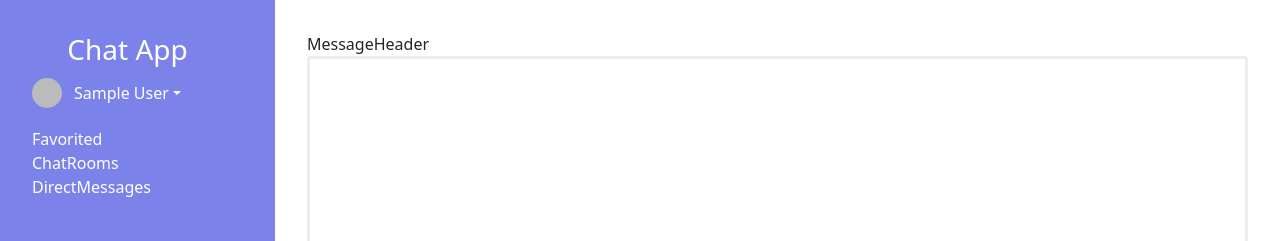
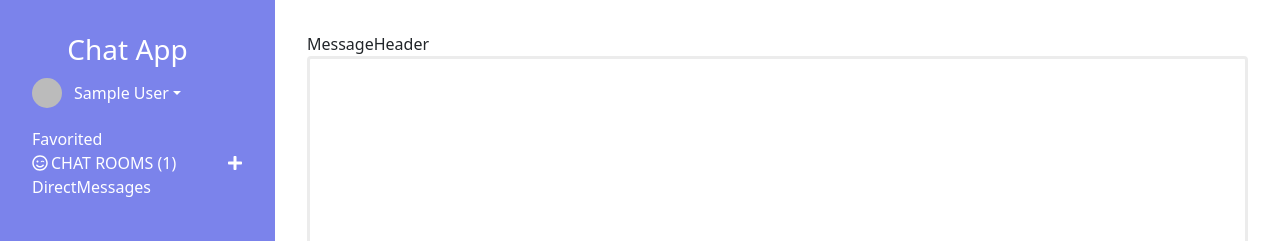
Before and after one commit to records-sa/Chat-app, a React (Create React App) app: page / in a window 1280 px wide. Shown: the top 241 px of the page. Built offline with nearby package versions, Linux system fonts and the light colour scheme; no server answers; sample sign-in values are in the browser's storage; some icons are missing.

Commit message:
[feat] 채팅방 리스트 UI 구현

```diff
--- a/src/components/ChatPage/SidePanel/ChatRooms.js
+++ b/src/components/ChatPage/SidePanel/ChatRooms.js
@@ -1,7 +1,68 @@
-import React from "react";
+import React, { Component } from "react";
+import { FaRegSmileWink } from "react-icons/fa";
+import { FaPlus } from "react-icons/fa";
+import { Button, Modal, Form } from "react-bootstrap";
 
-function ChatRooms() {
-  return <div>ChatRooms</div>;
+export class ChatRooms extends Component {
+  state = { shwo: false };
+
+  handleClose = () => this.setState({ show: false });
+  handleShow = () => this.setState({ show: true });
+
+  render() {
+    return (
+      <div>
+        <div
+          style={{
+            position: "relative",
+            width: "100%",
+            display: "flex",
+            alignItems: "center",
+          }}
+        >
+          <FaRegSmileWink style={{ marginRight: 3 }} />
+          CHAT ROOMS (1)
+          <FaPlus
+            onClick={this.handleShow}
+            style={{ position: "absolute", right: 0, cursor: "pointer" }}
+          />
+        </div>
+        {/* ADD CHAT ROOM MODAL */}
+
+        <Modal show={this.state.show} onHide={this.handleClose}>
+          <Modal.Header closeButton>
+            <Modal.Title>Create a chat room</Modal.Title>
+          </Modal.Header>
+          <Modal.Body>
+            <Form>
+              <Form.Group className="mb-3" controlId="formBasicEmail">
+                <Form.Label>방 이름</Form.Label>
+                <Form.Control
+                  type="text"
+                  placeholder="Enter a chat room name"
+                />
+              </Form.Group>
+              <Form.Group className="mb-3" controlId="formBasicPassword">
+                <Form.Label>방 설명</Form.Label>
+                <Form.Control
+                  type="text"
+                  placeholder="Enter a chat room description"
+                />
+              </Form.Group>
+            </Form>
+          </Modal.Body>
+          <Modal.Footer>
+            <Button variant="secondary" onClick={this.handleClose}>
+              Close
+            </Button>
+            <Button variant="primary" onClick={this.handleClose}>
+              Save Changes
+            </Button>
+          </Modal.Footer>
+        </Modal>
+      </div>
+    );
+  }
 }
 
 export default ChatRooms;
```
